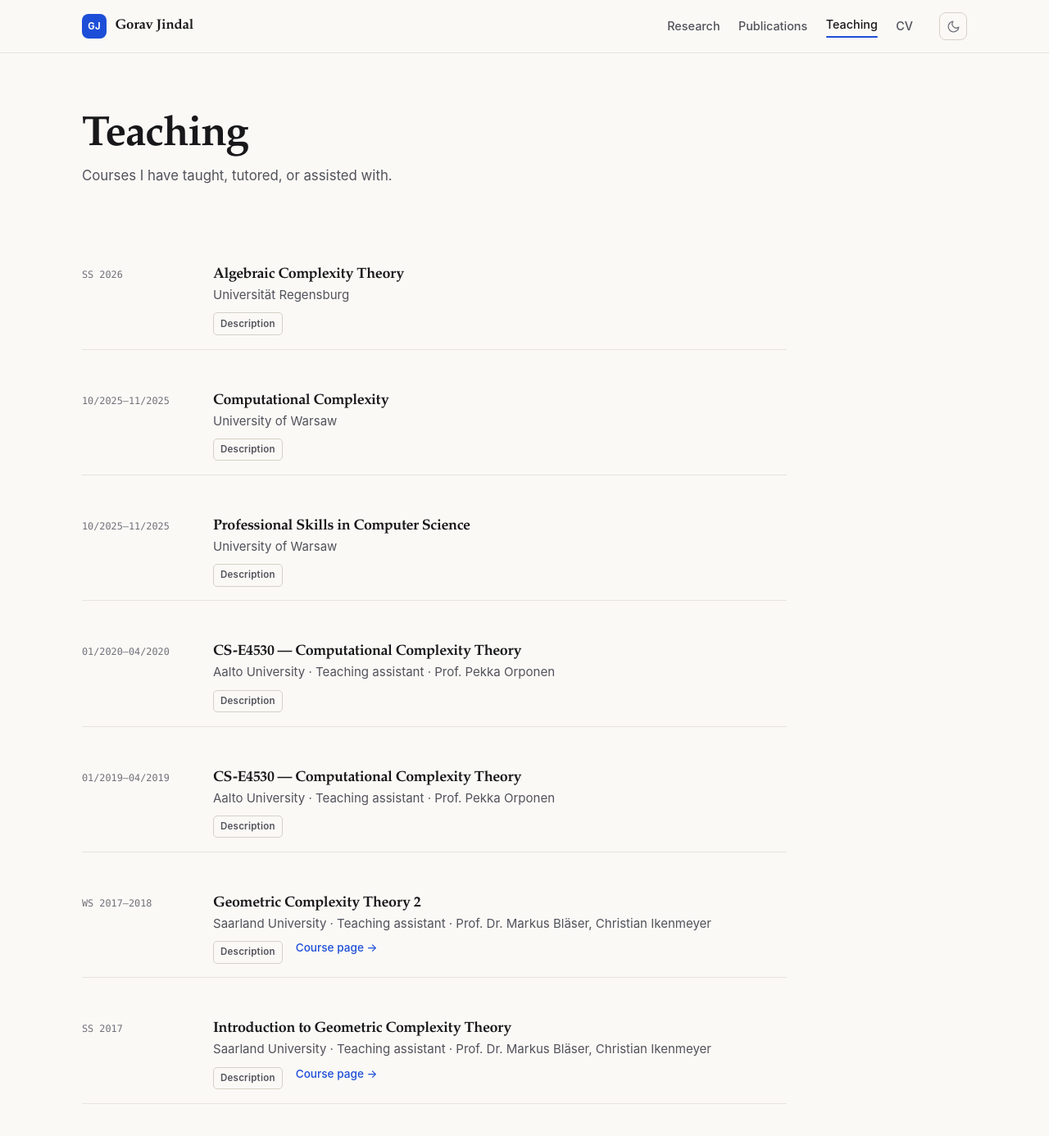
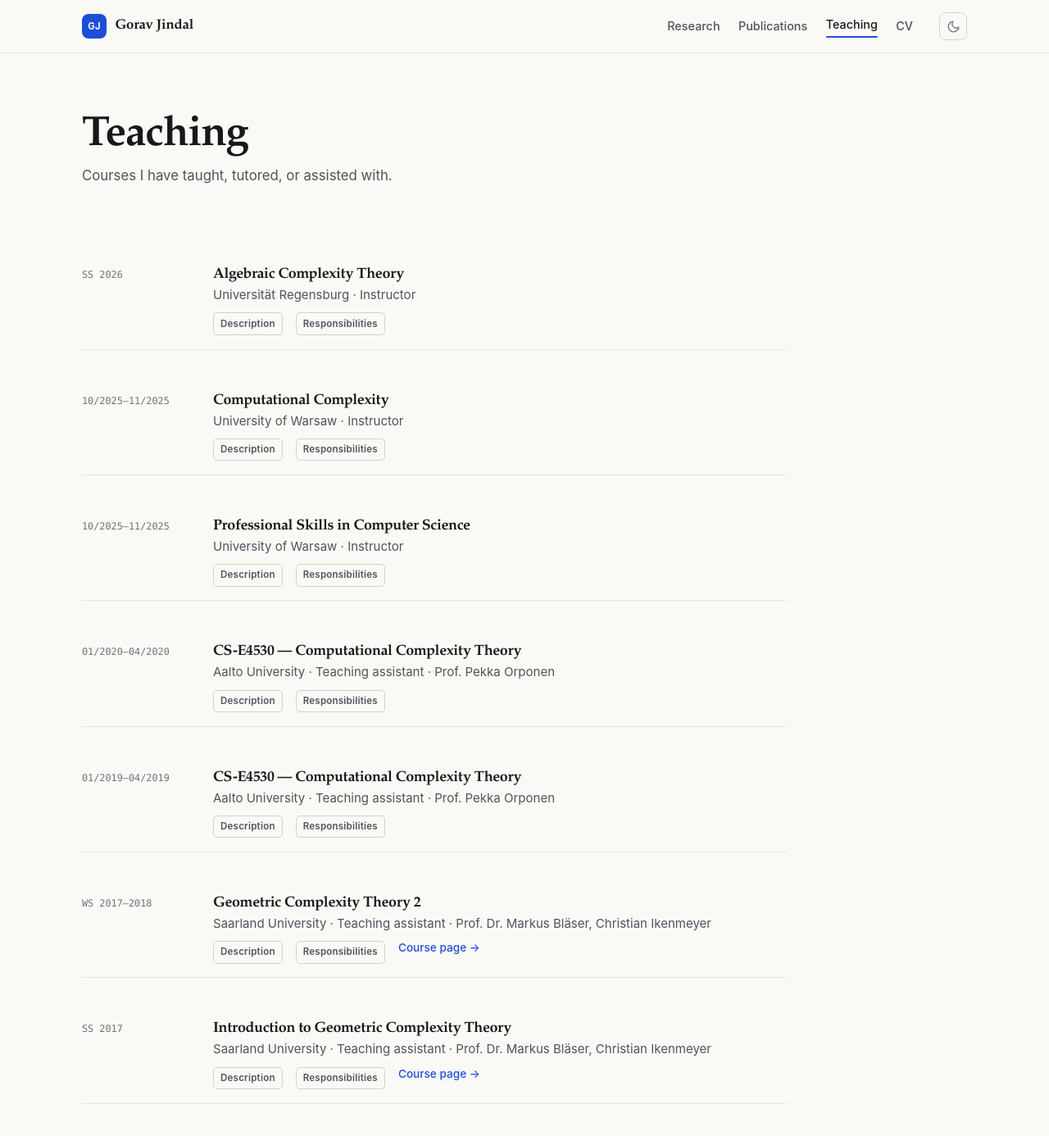
Before and after one commit to goravjindal/goravjindal.github.io, a Jekyll site: the page built from _pages/teaching.md, in a window 1280 px wide and 1400 px high. Shown: the top 1386 px of the window at 82% size. Built offline with Jekyll 4.4.1, drawn with Linux system fonts in a browser that asks for light colours; some of the changed text lies outside the part shown.

Commit message:
Add course responsibility panels and publication-style buttons

```diff
--- a/_pages/teaching.md
+++ b/_pages/teaching.md
@@ -11,11 +11,19 @@
     <div class="course-term">SS 2026</div>
     <div>
       <h2>Algebraic Complexity Theory</h2>
-      <p class="course-meta">Universität Regensburg</p>
+      <p class="course-meta">Universität Regensburg · Instructor</p>
       <div class="course-actions">
         <details class="course-description">
           <summary>Description</summary>
           <p>Arithmetic circuits, polynomial identity testing, and the complexity of algebraic objects.</p>
+        </details>
+        <details class="course-duties">
+          <summary>Responsibilities</summary>
+          <ul>
+            <li>Designed and taught the course.</li>
+            <li>Prepared lectures, exercise sheets, and assessments.</li>
+            <li>Supervised students and graded coursework.</li>
+          </ul>
         </details>
       </div>
     </div>
@@ -25,11 +33,19 @@
     <div class="course-term">10/2025–11/2025</div>
     <div>
       <h2>Computational Complexity</h2>
-      <p class="course-meta">University of Warsaw</p>
+      <p class="course-meta">University of Warsaw · Instructor</p>
       <div class="course-actions">
         <details class="course-description">
           <summary>Description</summary>
           <p>Complexity classes, reductions, and completeness results.</p>
+        </details>
+        <details class="course-duties">
+          <summary>Responsibilities</summary>
+          <ul>
+            <li>Designed and taught the course.</li>
+            <li>Prepared lectures and exercises.</li>
+            <li>Assessed student work.</li>
+          </ul>
         </details>
       </div>
     </div>
@@ -39,11 +55,19 @@
     <div class="course-term">10/2025–11/2025</div>
     <div>
       <h2>Professional Skills in Computer Science</h2>
-      <p class="course-meta">University of Warsaw</p>
+      <p class="course-meta">University of Warsaw · Instructor</p>
       <div class="course-actions">
         <details class="course-description">
           <summary>Description</summary>
           <p>Professional and research skills for computer science students.</p>
+        </details>
+        <details class="course-duties">
+          <summary>Responsibilities</summary>
+          <ul>
+            <li>Designed and led the course.</li>
+            <li>Coordinated professional-skills training.</li>
+            <li>Assessed student work.</li>
+          </ul>
         </details>
       </div>
     </div>
@@ -59,6 +83,14 @@
           <summary>Description</summary>
           <p>A graduate-level introduction to computational complexity theory, including complexity classes, reductions, and completeness results.</p>
         </details>
+        <details class="course-duties">
+          <summary>Responsibilities</summary>
+          <ul>
+            <li>Ran exercise sessions and tutorials.</li>
+            <li>Prepared and graded assignments.</li>
+            <li>Held office hours and assisted with exams.</li>
+          </ul>
+        </details>
       </div>
     </div>
   </article>
@@ -73,6 +105,14 @@
           <summary>Description</summary>
           <p>A graduate-level introduction to computational complexity theory, including complexity classes, reductions, and completeness results.</p>
         </details>
+        <details class="course-duties">
+          <summary>Responsibilities</summary>
+          <ul>
+            <li>Ran exercise sessions and tutorials.</li>
+            <li>Prepared and graded assignments.</li>
+            <li>Held office hours and assisted with exams.</li>
+          </ul>
+        </details>
       </div>
     </div>
   </article>
@@ -86,6 +126,14 @@
         <details class="course-description">
           <summary>Description</summary>
           <p>A continuation of the geometric complexity theory course, focusing on advanced topics and current research directions.</p>
+        </details>
+        <details class="course-duties">
+          <summary>Responsibilities</summary>
+          <ul>
+            <li>Led tutorial sessions.</li>
+            <li>Prepared exercise sheets and graded assignments.</li>
+            <li>Held office hours and supported exam preparation.</li>
+          </ul>
         </details>
         <a href="https://www.dcs.warwick.ac.uk/~u2270030/teaching_sb/winter1718/gct2/index.html" rel="noopener">Course page →</a>
       </div>
@@ -102,6 +150,14 @@
           <summary>Description</summary>
           <p>An introductory course on geometric complexity theory, covering algebraic geometry, representation theory, and their applications to complexity.</p>
         </details>
+        <details class="course-duties">
+          <summary>Responsibilities</summary>
+          <ul>
+            <li>Led tutorial sessions.</li>
+            <li>Prepared exercise sheets and graded assignments.</li>
+            <li>Held office hours and supported exam preparation.</li>
+          </ul>
+        </details>
         <a href="https://www.dcs.warwick.ac.uk/~u2270030/teaching_sb/summer18/firstintrotogct/index.html" rel="noopener">Course page →</a>
       </div>
     </div>
@@ -116,6 +172,14 @@
         <details class="course-description">
           <summary>Description</summary>
           <p>A specialized course on fine-grained complexity theory, exploring tight bounds for polynomial-time solvable problems.</p>
+        </details>
+        <details class="course-duties">
+          <summary>Responsibilities</summary>
+          <ul>
+            <li>Prepared and graded exercises.</li>
+            <li>Supported tutorial sessions.</li>
+            <li>Held office hours.</li>
+          </ul>
         </details>
         <a href="https://www.mpi-inf.mpg.de/departments/algorithms-complexity/teaching/summer16/poly-complexity/" rel="noopener">Course page →</a>
       </div>
@@ -132,6 +196,14 @@
           <summary>Description</summary>
           <p>An introductory undergraduate course covering the design, analysis, and implementation of fundamental algorithms and data structures.</p>
         </details>
+        <details class="course-duties">
+          <summary>Responsibilities</summary>
+          <ul>
+            <li>Ran tutorials.</li>
+            <li>Graded assignments.</li>
+            <li>Held office hours and supported exam preparation.</li>
+          </ul>
+        </details>
       </div>
     </div>
   </article>
--- a/assets/css/main.css
+++ b/assets/css/main.css
@@ -858,7 +858,8 @@
   margin-top: 0.35rem;
 }
 
-.course-description summary {
+.course-description summary,
+.course-duties summary {
   display: inline-block;
   padding: 0.2rem 0.5rem;
   border: 1px solid var(--rule-strong);
@@ -871,20 +872,25 @@
   cursor: pointer;
 }
 
-.course-description summary::-webkit-details-marker {
+.course-description summary::-webkit-details-marker,
+.course-duties summary::-webkit-details-marker {
   display: none;
 }
 
-.course-description summary::marker {
+.course-description summary::marker,
+.course-duties summary::marker {
   content: "";
 }
 
-.course-description[open] summary {
+.course-description[open] summary,
+.course-duties[open] summary {
   border-color: var(--accent);
   color: var(--accent);
 }
 
-.course-description[open] > p {
+.course-description[open] > p,
+.course-duties[open] > p,
+.course-duties[open] > ul {
   position: absolute;
   top: calc(100% + 0.4rem);
   left: 0;
@@ -902,7 +908,21 @@
   color: var(--text-soft);
 }
 
-.course-description[open] > p:last-child {
+.course-duties[open] > ul {
+  padding-left: 2.1rem;
+}
+
+.course-duties li {
+  margin-bottom: 0.25rem;
+  font-size: 0.94rem;
+}
+
+.course-duties li:last-child {
+  margin-bottom: 0;
+}
+
+.course-description[open] > p:last-child,
+.course-duties[open] > ul:last-child {
   margin-bottom: 0;
 }
 
@@ -1284,7 +1304,9 @@
     font-size: 0.7rem;
   }
 
-  .course-description[open] > p {
+  .course-description[open] > p,
+  .course-duties[open] > p,
+  .course-duties[open] > ul {
     position: fixed;
     top: auto;
     right: 1rem;
--- a/assets/js/publications.js
+++ b/assets/js/publications.js
@@ -1,6 +1,6 @@
 (function () {
   function closeOpenDetails(except) {
-    document.querySelectorAll(".pub-links details[open], .course-description[open]").forEach(function (details) {
+    document.querySelectorAll(".pub-links details[open], .course-description[open], .course-duties[open]").forEach(function (details) {
       if (details !== except) {
         details.removeAttribute("open");
       }
```
